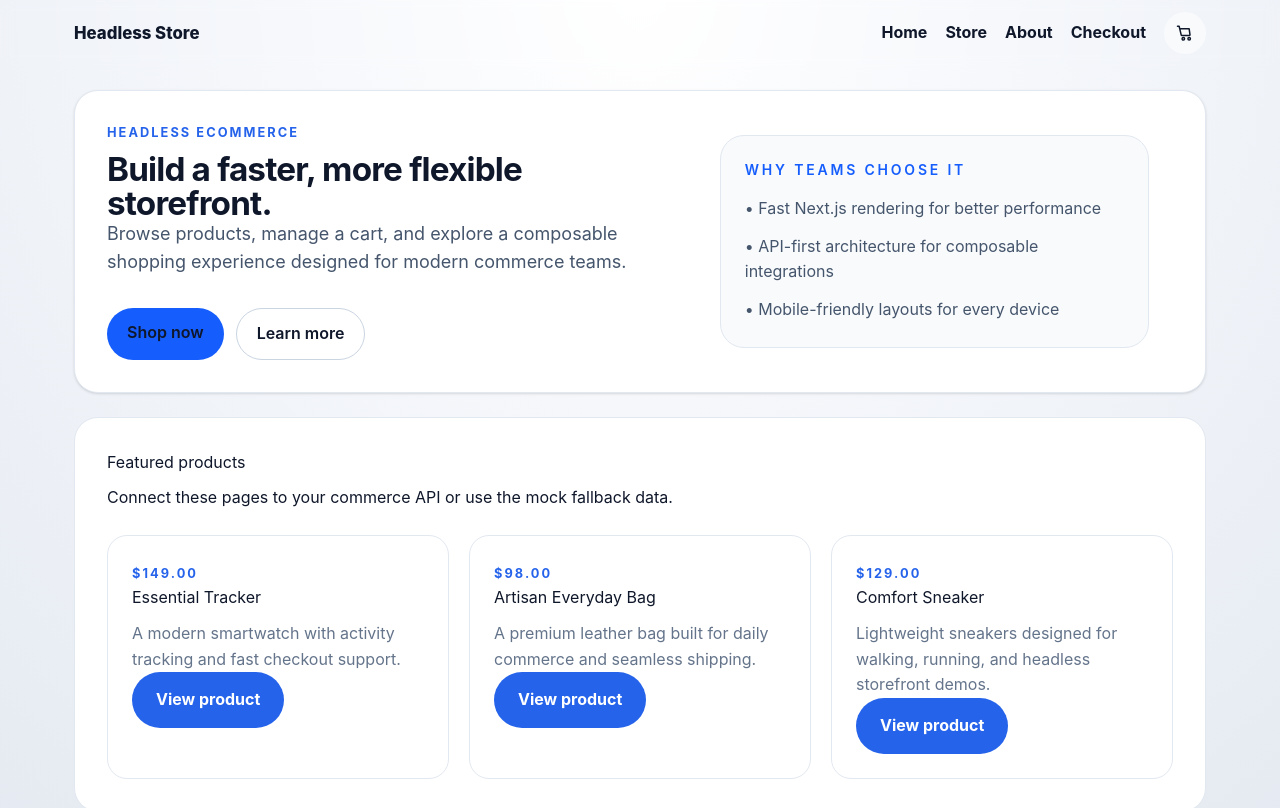
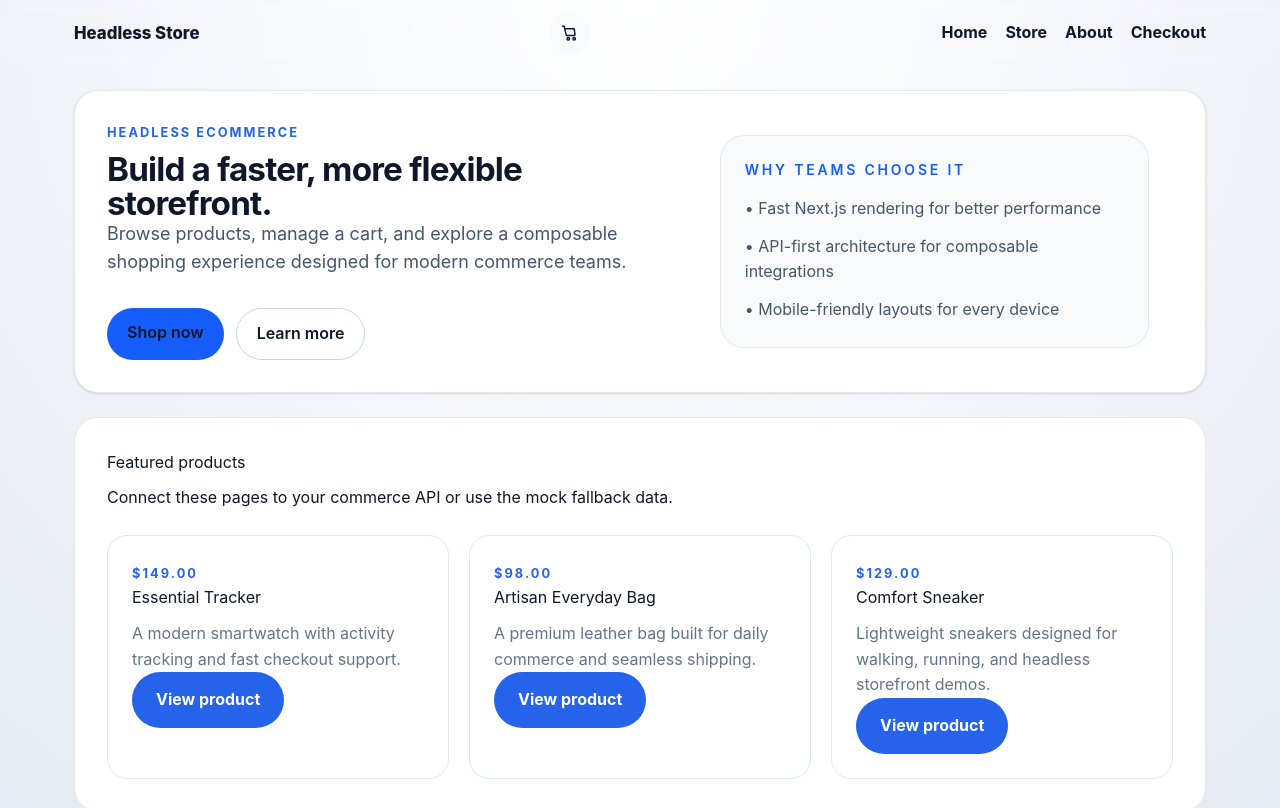
Before and after one commit to lucasdrew448-cmd/ecommerce, a Next.js app: page / in a window 1280 px wide. Shown: the top 808 px of the page. Built offline with nearby package versions, Linux system fonts and the light colour scheme; no server answers.

Commit message:
add: restructure Header component to improve layout and styling of header actions

```diff
--- a/app/globals.css
+++ b/app/globals.css
@@ -226,6 +226,13 @@ p {
   align-items: center;
   gap: 16px;
   justify-content: space-between;
+  position: relative;
+}
+
+.header-actions {
+  display: flex;
+  align-items: center;
+  gap: 10px;
 }
 
 .brand a {
--- a/components/Header.tsx
+++ b/components/Header.tsx
@@ -13,11 +13,7 @@ export default function Header() {
           <Link href="/">Headless Store</Link>
         </div>
 
-        <nav className={`nav ${open ? "open" : ""}`} aria-label="Main navigation">
-          <Link href="/">Home</Link>
-          <Link href="/store">Store</Link>
-          <Link href="/about">About</Link>
-          <Link href="/checkout">Checkout</Link>
+        <div className="header-actions">
           <Link href="/cart" aria-label="View cart" className="cart-link">
             <svg viewBox="0 0 24 24" fill="none" stroke="currentColor" strokeWidth="1.8" className="cart-icon" aria-hidden="true">
               <path d="M3 4h2l2.4 10.2a1 1 0 0 0 1 .8h8.6a1 1 0 0 0 1-.8L17 7H7" strokeLinecap="round" strokeLinejoin="round" />
@@ -25,7 +21,6 @@ export default function Header() {
               <circle cx="17" cy="19" r="1.5" />
             </svg>
           </Link>
-        </nav>
 
           <button
             className="nav-toggle"
@@ -35,6 +30,14 @@ export default function Header() {
             <span className="hamburger" />
           </button>
         </div>
+
+        <nav className={`nav ${open ? "open" : ""}`} aria-label="Main navigation">
+          <Link href="/">Home</Link>
+          <Link href="/store">Store</Link>
+          <Link href="/about">About</Link>
+          <Link href="/checkout">Checkout</Link>
+        </nav>
+      </div>
     </header>
   );
 }
```
Lines whose indentation alone changed are shown as unchanged.
